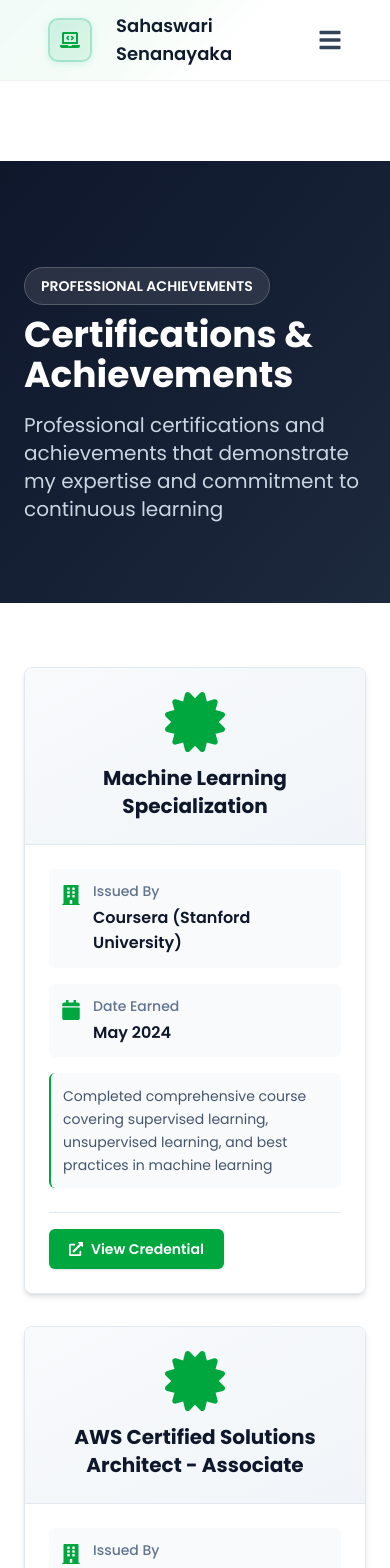
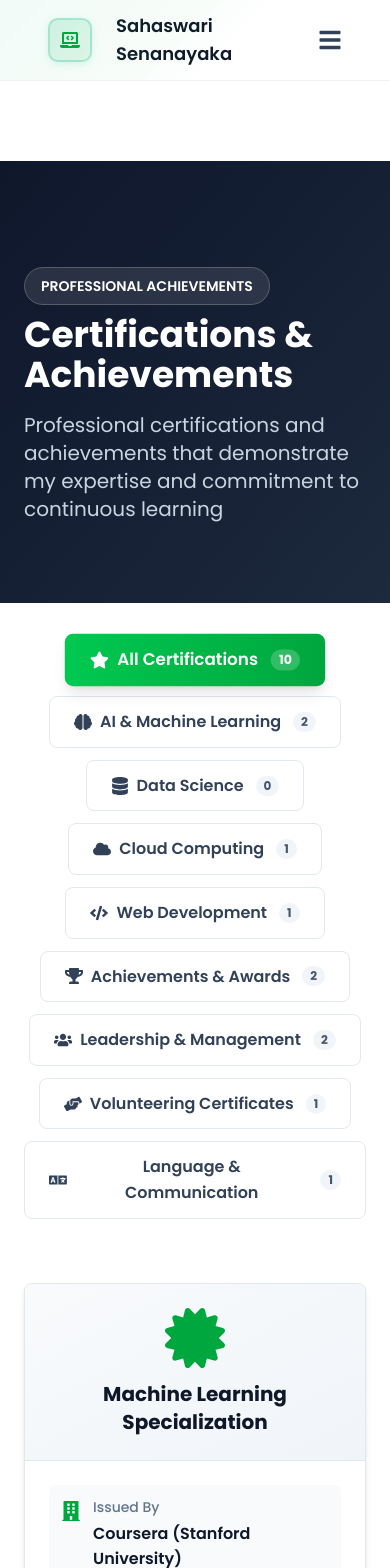
Before and after one commit to Sahaswari/my-portfolio-website, a React (Vite) app: page /certifications in a window 390 px wide. Shown: the top 1568 px of the page. Built offline with nearby package versions, Linux system fonts and the light colour scheme.

Commit message:
feat: enhance certifications data structure with category support and add soft skills section

```diff
--- a/src/data/certifications.ts
+++ b/src/data/certifications.ts
@@ -7,6 +7,7 @@ export interface Certification {
   date: string;
   credentialUrl?: string;
   description?: string;
+  category?: string; // Category for filtering: AI/ML, Data Science, Cloud, Web Development, etc.
 }
 
 // Load certifications from localStorage or use defaults
@@ -24,7 +25,8 @@ export const getCertifications = (): Certification[] => {
       issuer: "Coursera (Stanford University)",
       date: "2024-05",
       credentialUrl: "https://coursera.org/verify/...",
-      description: "Completed comprehensive course covering supervised learning, unsupervised learning, and best practices in machine learning"
+      description: "Completed comprehensive course covering supervised learning, unsupervised learning, and best practices in machine learning",
+      category: "AI/ML"
     },
     {
       id: 2,
@@ -32,7 +34,8 @@ export const getCertifications = (): Certification[] => {
       issuer: "Amazon Web Services",
       date: "2024-03",
       credentialUrl: "https://aws.amazon.com/verification",
-      description: "Demonstrated expertise in designing distributed systems on AWS"
+      description: "Demonstrated expertise in designing distributed systems on AWS",
+      category: "Cloud"
     },
     {
       id: 3,
@@ -40,7 +43,8 @@ export const getCertifications = (): Certification[] => {
       issuer: "Coursera (deeplearning.ai)",
       date: "2024-01",
       credentialUrl: "https://coursera.org/verify/...",
-      description: "Mastered deep learning fundamentals including neural networks, CNNs, RNNs, and transformers"
+      description: "Mastered deep learning fundamentals including neural networks, CNNs, RNNs, and transformers",
+      category: "AI/ML"
     },
     {
       id: 4,
@@ -48,7 +52,62 @@ export const getCertifications = (): Certification[] => {
       issuer: "Udemy",
       date: "2023-11",
       credentialUrl: "https://udemy.com/certificate/...",
-      description: "Comprehensive training in modern web development with React, Node.js, and databases"
+      description: "Comprehensive training in modern web development with React, Node.js, and databases",
+      category: "Web Development"
+    },
+    {
+      id: 5,
+      name: "Best Leadership Award",
+      issuer: "IEEE Student Branch - University of Ruhuna",
+      date: "2024-08",
+      credentialUrl: "",
+      description: "Recognized for outstanding leadership in organizing technical events and managing team activities",
+      category: "Achievements"
+    },
+    {
+      id: 6,
+      name: "Leadership and Team Management Certificate",
+      issuer: "Coursera (University of Michigan)",
+      date: "2024-06",
+      credentialUrl: "https://coursera.org/verify/...",
+      description: "Completed comprehensive course on team leadership, conflict resolution, and project management",
+      category: "Leadership"
+    },
+    {
+      id: 7,
+      name: "IEEE WIE Volunteering Certificate",
+      issuer: "IEEE Women in Engineering",
+      date: "2024-02",
+      credentialUrl: "",
+      description: "Certificate of appreciation for volunteering and organizing 5+ technical events for women in engineering",
+      category: "Volunteering"
+    },
+    {
+      id: 8,
+      name: "English Communication Skills Certificate",
+      issuer: "British Council",
+      date: "2023-09",
+      credentialUrl: "",
+      description: "Advanced level certificate in business English communication and presentation skills",
+      category: "Language"
+    },
+    {
+      id: 9,
+      name: "Hackathon Winner - AI Innovation Challenge",
+      issuer: "TechFest 2024",
+      date: "2024-04",
+      credentialUrl: "",
+      description: "First place in AI/ML category for developing an innovative computer vision solution",
+      category: "Achievements"
+    },
+    {
+      id: 10,
+      name: "Event Coordinator Certificate",
+      issuer: "University of Ruhuna - Engineering Faculty",
+      date: "2023-12",
+      credentialUrl: "",
+      description: "Successfully coordinated and managed 3+ large-scale technical workshops with 100+ participants",
+      category: "Leadership"
     }
   ];
 
--- a/src/data/personalInfo.ts
+++ b/src/data/personalInfo.ts
@@ -72,6 +72,17 @@ export const skills = {
     { name: "Jupyter", level: 85, icon: "SiJupyter" },
     { name: "Postman", level: 80, icon: "SiPostman" },
     { name: "AWS/Azure", level: 65, icon: "SiAmazonaws" },
+  ],
+
+  softSkills: [
+    { name: "Leadership & Team Management", level: 90, icon: "FaUsers" },
+    { name: "Communication & Presentation", level: 85, icon: "FaComments" },
+    { name: "Problem Solving & Critical Thinking", level: 90, icon: "FaBrain" },
+    { name: "Project Management", level: 80, icon: "FaTasks" },
+    { name: "Time Management & Organization", level: 85, icon: "FaClock" },
+    { name: "Adaptability & Flexibility", level: 88, icon: "FaSyncAlt" },
+    { name: "Mentoring & Coaching", level: 82, icon: "FaChalkboardTeacher" },
+    { name: "Event Planning & Coordination", level: 85, icon: "FaCalendarCheck" },
   ],
 };
 
--- a/src/pages/About.tsx
+++ b/src/pages/About.tsx
@@ -65,6 +65,7 @@ export default function About() {
     { title: "AI/ML & Data Science", icon: <FaBrain />, data: skills.aiml },
     { title: "Web Development", icon: <FaLaptopCode />, data: skills.webDev },
     { title: "Tools & Technologies", icon: <FaTools />, data: skills.tools },
+    { title: "Soft Skills & Leadership", icon: <FaUsers />, data: skills.softSkills },
   ];
 
   return (
--- a/src/pages/Admin.tsx
+++ b/src/pages/Admin.tsx
@@ -35,6 +35,7 @@ interface Certification {
   date: string;
   credentialUrl?: string;
   description?: string;
+  category?: string;
 }
 
 interface VolunteeringEvent {
@@ -824,6 +825,26 @@ function CertificationForm({ item: certification, updateField }: CertificationFo
       </div>
 
       <div>
+        <label className="block text-text mb-2">Category</label>
+        <select
+          value={certification.category || ''}
+          onChange={(e) => updateField('category', e.target.value)}
+          className="w-full px-4 py-2 bg-secondary text-text rounded-lg focus:outline-none focus:ring-2 focus:ring-primary border border-gray-300"
+        >
+          <option value="">Select a category...</option>
+          <option value="AI/ML">AI & Machine Learning</option>
+          <option value="Data Science">Data Science</option>
+          <option value="Cloud">Cloud Computing</option>
+          <option value="Web Development">Web Development</option>
+          <option value="Achievements">Achievements & Awards</option>
+          <option value="Leadership">Leadership & Management</option>
+          <option value="Volunteering">Volunteering Certificates</option>
+          <option value="Language">Language & Communication</option>
+          <option value="Other">Other</option>
+        </select>
+      </div>
+
+      <div>
         <label className="block text-text mb-2">Credential URL</label>
         <input
           type="url"
--- a/src/pages/Certifications.tsx
+++ b/src/pages/Certifications.tsx
@@ -1,17 +1,38 @@
 import { useState, useEffect } from "react";
-import { FaCertificate, FaExternalLinkAlt, FaCalendar, FaBuilding } from "react-icons/fa";
+import { FaCertificate, FaExternalLinkAlt, FaCalendar, FaBuilding, FaBrain, FaDatabase, FaCloud, FaCode, FaStar, FaTrophy, FaHandsHelping, FaUsers, FaLanguage } from "react-icons/fa";
 import { getCertifications, type Certification } from "../data/certifications";
 
 export default function Certifications() {
   const [certifications, setCertifications] = useState<Certification[]>([]);
   const [loading, setLoading] = useState(true);
+  const [activeCategory, setActiveCategory] = useState<string>('All');
+
+  // Define categories with icons
+  const categories = [
+    { id: 'All', label: 'All Certifications', icon: FaStar },
+    { id: 'AI/ML', label: 'AI & Machine Learning', icon: FaBrain },
+    { id: 'Data Science', label: 'Data Science', icon: FaDatabase },
+    { id: 'Cloud', label: 'Cloud Computing', icon: FaCloud },
+    { id: 'Web Development', label: 'Web Development', icon: FaCode },
+    { id: 'Achievements', label: 'Achievements & Awards', icon: FaTrophy },
+    { id: 'Leadership', label: 'Leadership & Management', icon: FaUsers },
+    { id: 'Volunteering', label: 'Volunteering Certificates', icon: FaHandsHelping },
+    { id: 'Language', label: 'Language & Communication', icon: FaLanguage },
+  ];
 
   useEffect(() => {
-    // Load certifications from admin panel
-    const loadedCertifications = getCertifications();
-    setCertifications(loadedCertifications);
-    setLoading(false);
+    const loadCertifications = async () => {
+      const data = getCertifications();
+      setCertifications(data);
+      setLoading(false);
+    };
+    loadCertifications();
   }, []);
+
+  // Filter certifications by category
+  const filteredCertifications = activeCategory === 'All'
+    ? certifications
+    : certifications.filter(cert => cert.category === activeCategory);
 
   if (loading) {
     return (
@@ -42,19 +63,56 @@ export default function Certifications() {
         </div>
       </section>
 
+      {/* Category Tabs */}
+      <div className="container mx-auto px-6 md:px-20 py-8">
+        <div className="flex flex-wrap justify-center gap-3">
+          {categories.map((category) => {
+            const Icon = category.icon;
+            return (
+              <button
+                key={category.id}
+                onClick={() => setActiveCategory(category.id)}
+                className={`flex items-center gap-2 px-6 py-3 rounded-lg font-semibold transition-all duration-200 ${
+                  activeCategory === category.id
+                    ? 'bg-gradient-to-r from-green-500 to-green-600 text-white shadow-lg transform scale-105'
+                    : 'bg-white text-slate-700 hover:bg-slate-50 border border-slate-200 hover:border-green-300'
+                }`}
+              >
+                <Icon className="text-lg" />
+                <span>{category.label}</span>
+                <span className={`ml-1 px-2 py-0.5 rounded-full text-xs font-bold ${
+                  activeCategory === category.id
+                    ? 'bg-white/20 text-white'
+                    : 'bg-slate-100 text-slate-600'
+                }`}>
+                  {category.id === 'All'
+                    ? certifications.length
+                    : certifications.filter(cert => cert.category === category.id).length
+                  }
+                </span>
+              </button>
+            );
+          })}
+        </div>
+      </div>
+
       {/* Certifications Grid */}
-      <div className="container mx-auto px-6 md:px-20 py-16">
-        {certifications.length === 0 ? (
+      <div className="container mx-auto px-6 md:px-20 py-8">
+        {filteredCertifications.length === 0 ? (
           <div className="text-center py-20 bg-slate-50 rounded-lg shadow-md border border-slate-200">
             <div className="inline-block p-6 bg-green-50 rounded-full mb-6">
               <FaCertificate className="text-6xl text-green-600" />
             </div>
-            <h2 className="text-2xl font-bold text-slate-900 mb-2">No Certifications Yet</h2>
-            <p className="text-slate-600 font-medium">Check back later for updates!</p>
+            <h2 className="text-2xl font-bold text-slate-900 mb-2">
+              {activeCategory === 'All' ? 'No Certifications Yet' : `No Certifications in ${activeCategory}`}
+            </h2>
+            <p className="text-slate-600 font-medium">
+              {activeCategory === 'All' ? 'Check back later for updates!' : 'Try selecting a different category'}
+            </p>
           </div>
         ) : (
           <div className="grid grid-cols-1 md:grid-cols-2 lg:grid-cols-3 gap-8">
-            {certifications.map((cert) => (
+            {filteredCertifications.map((cert) => (
               <div
                 key={cert.id}
                 className="bg-white rounded-lg shadow-md overflow-hidden hover:shadow-xl transition-all duration-300 border border-slate-200 hover:border-green-500 group"
```
